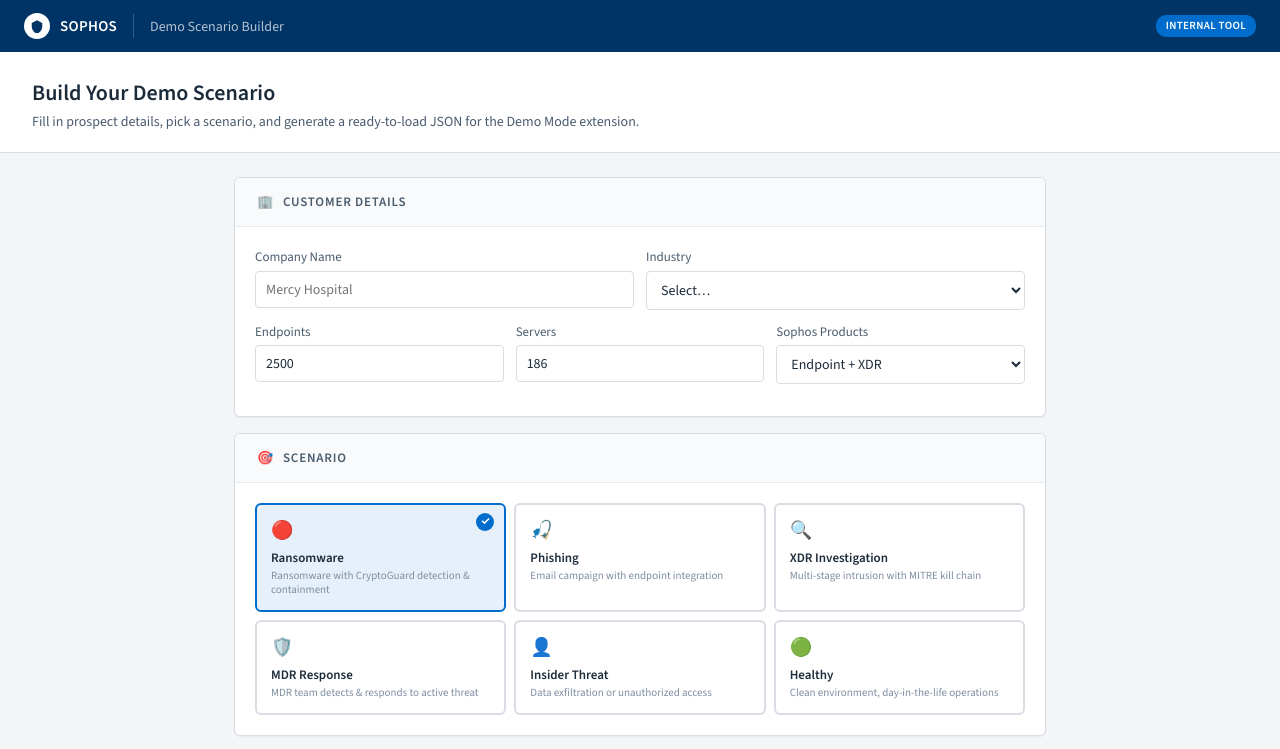
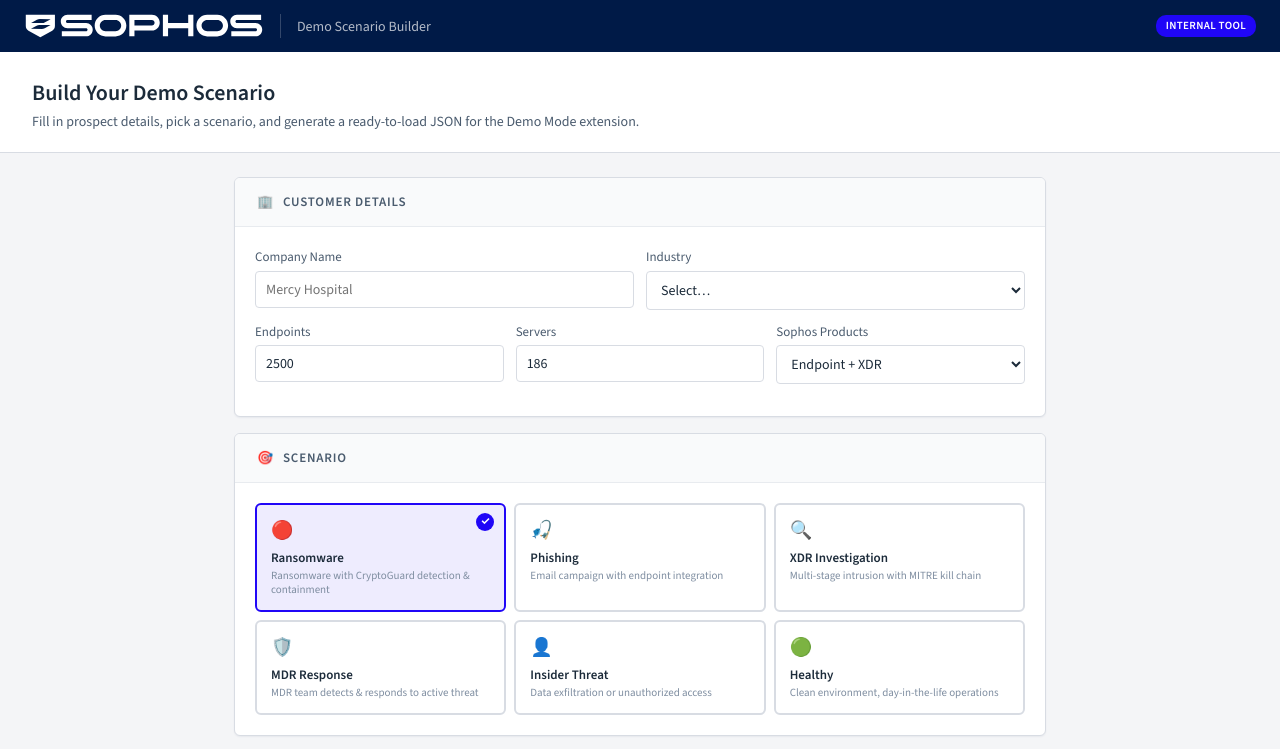
Before and after one commit to jasoaco79/demo-injector, a browser extension: page intake-site/public/index.html in a window 1280 px wide. Shown: the top 749 px of the page. Drawn offline with nearby package versions, Linux system fonts and the light colour scheme.

Commit message:
Use official Sophos logo + brand colors
- Added official sophos-logo.svg (shield + wordmark)
- Intake site topbar uses real Sophos logo (white filter on dark navy)
- Updated brand colors to match official palette:
  --sophos-navy: #001a47 (from logo)
  --sophos-blue: #2006f7 (from logo shield mark)
- Saved logo copy in extension/icons/ for future use

```diff
--- a/intake-site/public/index.html
+++ b/intake-site/public/index.html
@@ -9,11 +9,11 @@
   <style>
     /* ── Sophos Brand Palette ── */
     :root {
-      --sophos-navy: #003366;
-      --sophos-navy-deep: #00264d;
-      --sophos-blue: #006dcc;
-      --sophos-blue-light: #e6f0fa;
-      --sophos-blue-hover: #005bb5;
+      --sophos-navy: #001a47;
+      --sophos-navy-deep: #001233;
+      --sophos-blue: #2006f7;
+      --sophos-blue-light: #eeecfe;
+      --sophos-blue-hover: #1a05cc;
       --sophos-orange: #e87722;
       --sophos-red: #d43f3f;
       --sophos-green: #1a8754;
@@ -63,25 +63,9 @@
       align-items: center;
       gap: 10px;
     }
-    .topbar-logo svg {
-      height: 22px;
-      fill: white;
-    }
-    .topbar-logo .shield {
-      width: 26px;
+    .topbar-logo img {
       height: 26px;
-      background: white;
-      border-radius: 50%;
-      display: flex;
-      align-items: center;
-      justify-content: center;
-    }
-    .topbar-logo .shield svg { height: 14px; fill: var(--sophos-navy); }
-    .topbar-text {
-      color: var(--text-on-dark);
-      font-size: 15px;
-      font-weight: 600;
-      letter-spacing: 0.02em;
+      filter: brightness(0) invert(1);
     }
     .topbar-sep {
       width: 1px;
@@ -423,10 +407,7 @@
   <!-- Sophos-style top bar -->
   <header class="topbar">
     <div class="topbar-logo">
-      <div class="shield">
-        <svg viewBox="0 0 24 24"><path d="M12 2L3 7v6c0 5.55 3.84 10.74 9 12 5.16-1.26 9-6.45 9-12V7l-9-5z"/></svg>
-      </div>
-      <span class="topbar-text">SOPHOS</span>
+      <img src="/sophos-logo.svg" alt="Sophos">
     </div>
     <div class="topbar-sep"></div>
     <span class="topbar-subtitle">Demo Scenario Builder</span>
```
Also changed, not shown: extension/icons/sophos-logo.svg (added), intake-site/public/sophos-logo.svg (added).
